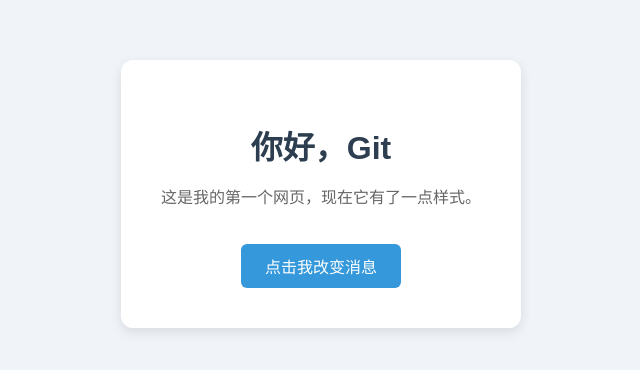
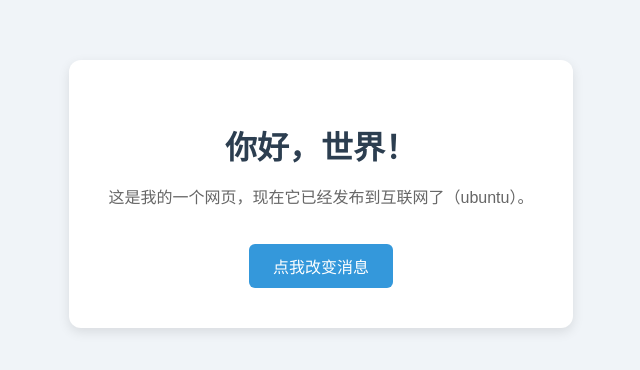
Before and after one commit to ctewbb-hub/zero-to-tech, a plain HTML site: page index.html in a window 1280 px wide. Shown: the part 206-576 px from the top of the page, without its empty margins (319-959 px from the left). Drawn offline with Linux system fonts and the light colour scheme.

Commit message:
修改了首页文案

```diff
--- a/index.html
+++ b/index.html
@@ -2,16 +2,16 @@
 <html lang="zh-CN">
   <head>
     <meta charset="UTF-8">
-    <title>我的第一个网页</title>
-      <link rel="stylesheet" href="./style.css">
+    <title>我的一个网页</title>
+    <link rel="stylesheet" href="./style.css">
   </head>
 
   <body>
     <div class="card">
-      <h1>你好，Git</h1>
-        <p id="msg">这是我的第一个网页，现在它有了一点样式。</p>
-        <button onclick="changeMessage()">点击我改变消息</button>
+      <h1>你好，世界！</h1>
+      <p id="msg">这是我的一个网页，现在它已经发布到互联网了（ubuntu）。</p>
+      <button onclick="changeMessage()">点我改变消息</button>
     </div>
-        <script src="./script.js"></script>
+    <script src="./script.js"></script>
   </body>
 </html>
```
